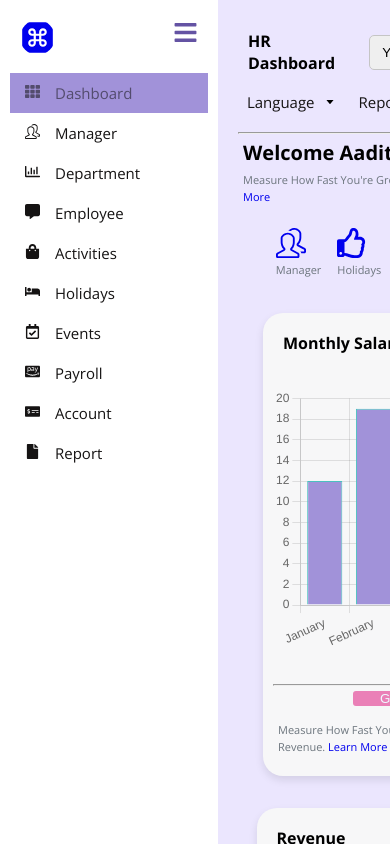
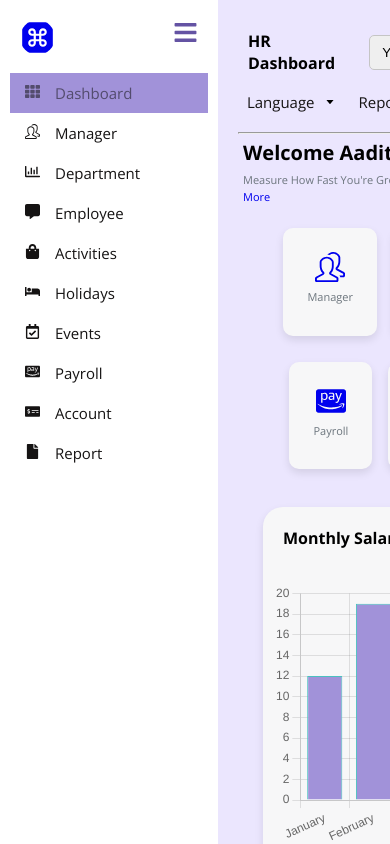
Before and after one commit to Aadityadav191/React-Dashboard, a React (Create React App) app: page /Dashboard in a window 390 px wide. Shown: the top 844 px of the page. Built offline with nearby package versions, Linux system fonts and the light colour scheme.

Commit message:
Updated card CSS for responsiveness

```diff
--- a/src/Component/Cards/Cards.css
+++ b/src/Component/Cards/Cards.css
@@ -1,72 +1,58 @@
-/* From Uiverse.io by Cobp */
-.loader {
+.card {
+  --bg: #f7f7f8;
+  max-width: 20ch;
+  max-height: 30px;
+  text-align: center;
+  background: var(--bg);
+  padding: 4em;
+  padding-block: 2.2em;
+  border-radius: 10px;
   position: relative;
+  overflow: hidden;
   display: flex;
+  flex-direction: column;
+  justify-content: center;
   align-items: center;
-  justify-content: center;
-  width: 100px;
-  height: 100px;
-  margin: 130px 0;
-  perspective: 780px;
+  gap: 0.3em;
+  box-shadow: 0 4px 8px rgba(0, 0, 0, 0.1); /* Optional: Add a subtle shadow for depth */
+}
+.card {
+  flex: 0 0 calc(33.333% - 10px); /* Each card takes up 1/3 of the container width minus spacing */
+  margin-bottom: 10px; /* Space between rows */
 }
 
-.text {
-  font-size: 20px;
-  font-weight: 700;
-  color: #000000;
-  z-index: 10;
+.card:hover>div,.card:hover>strong {
+  transform: scale(1.3); /* Enlarge to 1.2 times its size */
+  transition: transform 0.5s ease; /* Smooth animation */
 }
 
-.load-inner {
-  position: absolute;
-  width: 100%;
-  height: 100%;
-  box-sizing: border-box;
-  border-radius: 50%;
+
+
+/* Responsive styling for 13.6-inch laptop screens */
+@media screen and (max-width: 1440px) {
+  .card {
+    max-width: 18ch; /* Slightly reduce the width for better fit */
+    padding: 3em; /* Adjust padding to fit smaller screens */
+    padding-block: 1.8em;
+    gap: 0.2em; /* Reduce gap for smaller layout */
+  }
 }
 
-.load-inner.load-one {
-  left: 0%;
-  top: 0%;
-  border-bottom: 3px solid #5c5edc;
-  animation: rotate1 1.15s linear infinite;
+
+/* Responsive adjustments */
+@media (max-width: 768px) {
+  .card {
+    max-width: 70%; /* Adjusts the width for smaller screens */
+    padding: 2em; /* Reduces padding for compact layout */
+    max-height: none; /* Allows dynamic height based on content */
+    max-width: 20ch;
+  }
 }
 
-.load-inner.load-two {
-  right: 0%;
-  top: 0%;
-  border-right: 3px solid #9147ff;
-  animation: rotate2 1.15s 0.1s linear infinite;
-}
-
-.load-inner.load-three {
-  right: 0%;
-  bottom: 0%;
-  border-top: 3px solid #3b82f6;
-  animation: rotate3 1.15s 0.15s linear infinite;
-}
-
-@keyframes rotate1 {
-  0% {
-    transform: rotateX(45deg) rotateY(-45deg) rotateZ(0deg);
-  }
-  100% {
-    transform: rotateX(45deg) rotateY(-45deg) rotateZ(360deg);
+@media (max-width: 480px) {
+  .card {
+    padding: 1.5em; /* Further reduces padding for very small screens */
+    gap: 0.2em; /* Tightens gap between elements */
+    max-width: 30ch;
   }
 }
-@keyframes rotate2 {
-  0% {
-    transform: rotateX(45deg) rotateY(45deg) rotateZ(0deg);
-  }
-  100% {
-    transform: rotateX(45deg) rotateY(45deg) rotateZ(360deg);
-  }
-}
-@keyframes rotate3 {
-  0% {
-    transform: rotateX(-60deg) rotateY(0deg) rotateZ(0deg);
-  }
-  100% {
-    transform: rotateX(-60deg) rotateY(0deg) rotateZ(360deg);
-  }
-}
--- a/src/Pages/Dashboard/Dashboard.css
+++ b/src/Pages/Dashboard/Dashboard.css
@@ -27,7 +27,7 @@
 /* For large screens like 13.6-inch laptops (1440px width or larger) */
 @media screen and (max-width: 1920px) and (min-width: 1280px) {
   .Cards-Containers {
-    gap: 2.5rem; /* Adds more space between cards */
+    gap: 1.5rem; /* Adds more space between cards */
     flex-direction: row;
     flex-wrap: wrap;
   }
--- a/src/Pages/Dashboard/Dashboard.js
+++ b/src/Pages/Dashboard/Dashboard.js
@@ -20,7 +20,6 @@ import { Navigate } from "react-router-dom";
 
 export default function Dashboard() {
   const isAuthenticated = true; // Replace with actual authentication check
-
   if (!isAuthenticated) {
     return <Navigate to="/" />;
   }
```
